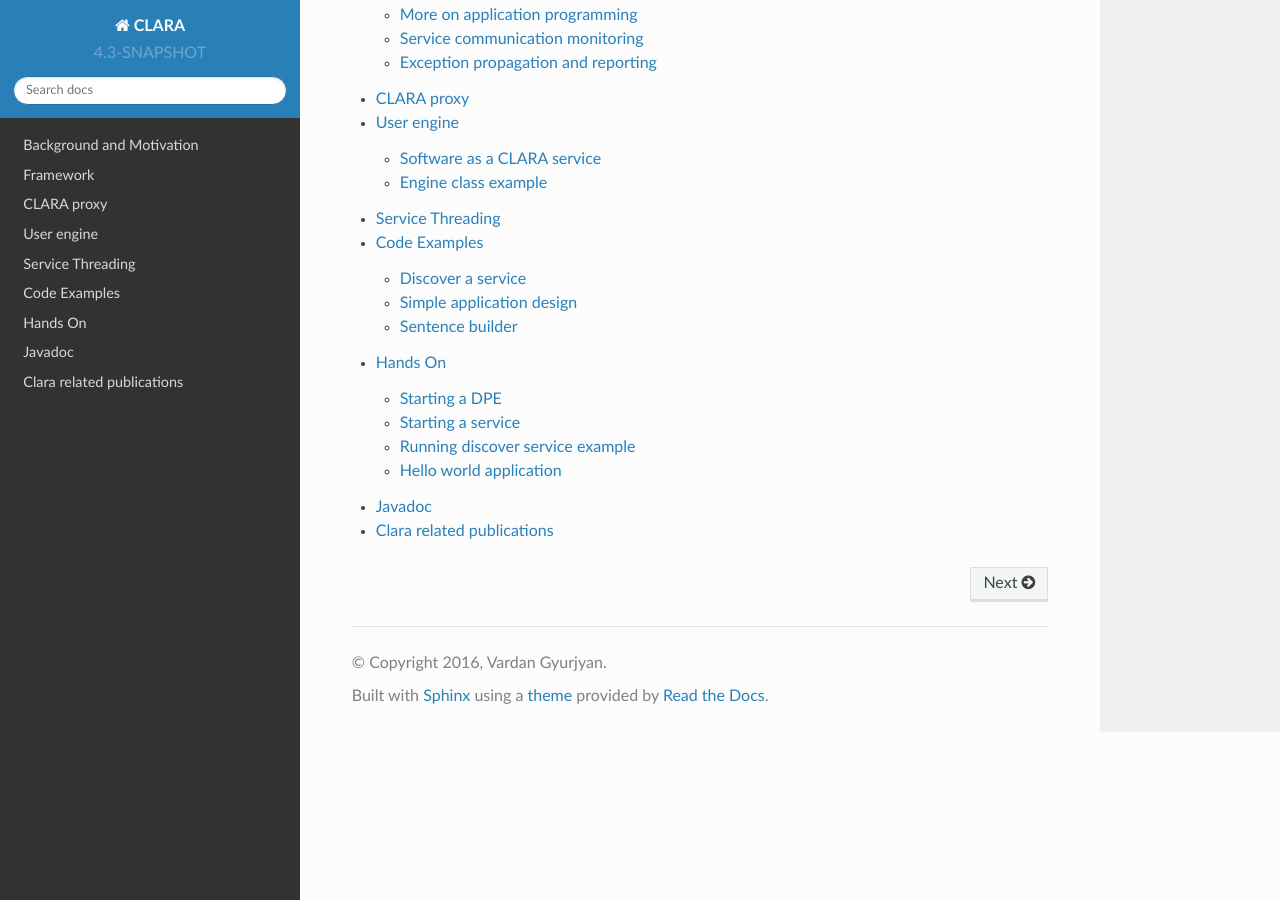
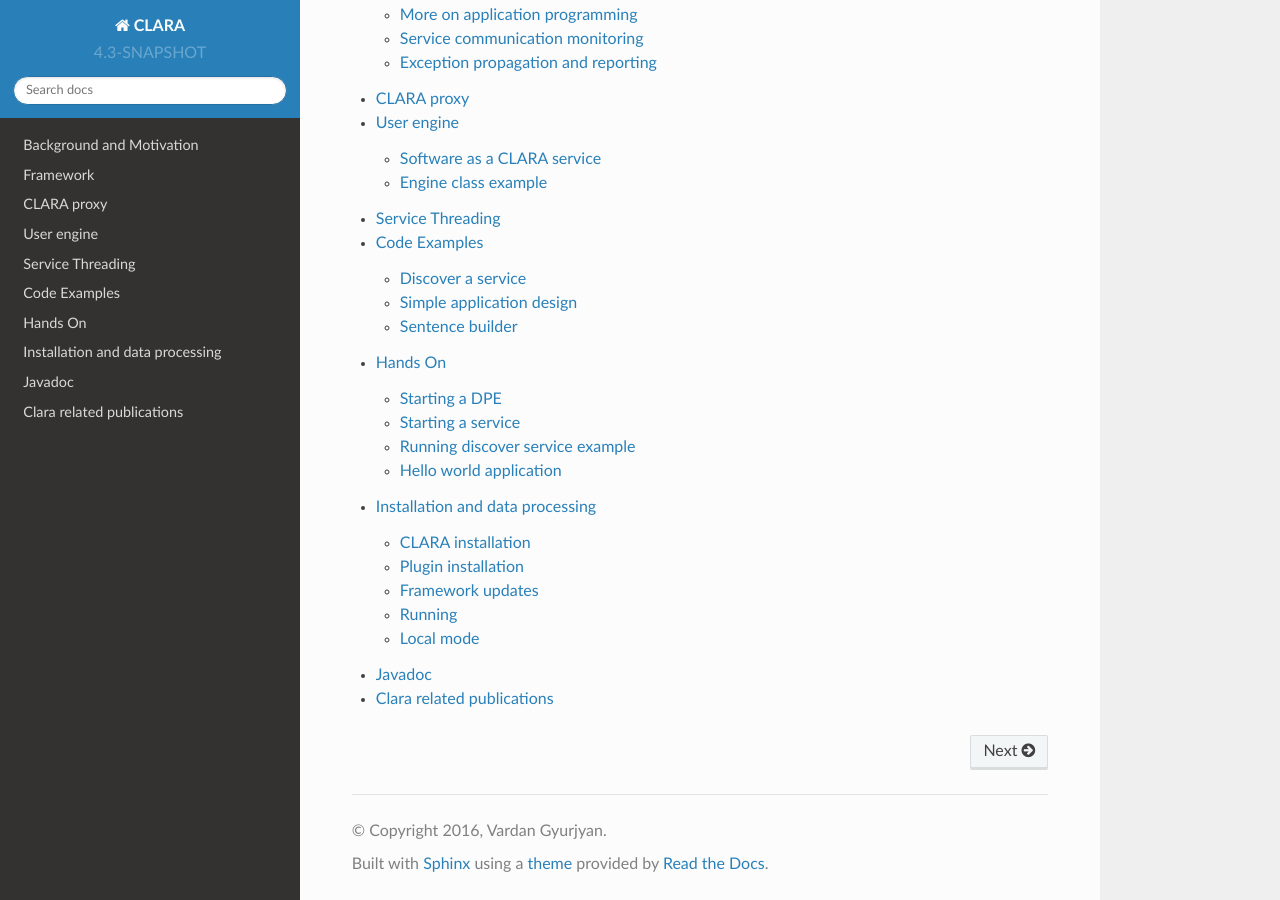
Before and after one commit to JeffersonLab/clara-docs, a Sphinx documentation site: the page built from source/index.rst, in a window 1280 px wide and 900 px high, scrolled down 601 px. Built offline with Sphinx 7.4.7 and the Read the Docs theme 2.0.0, drawn with Linux system fonts in a browser that asks for light colours; some of the changed lines change nothing that is shown.

Commit message:
- installation instructions

````diff
--- a/source/index.rst
+++ b/source/index.rst
@@ -26,5 +26,6 @@
    threading
    examples
    handson
+   installation-running
    Javadoc <https://claraweb.jlab.org/api/clara/>
    publications
--- /dev/null
+++ b/source/installation-running.rst
@@ -0,0 +1,129 @@
+
+*************
+Installation and data processing
+*************
+Installation and data processing instructions are presented for the Clara Java binding and for the JLAB CLAS12 services plugin.
+
+Before starting installation set the following env variables:
+.```
+> setenv CLARA_HOME = existing-directory/non-existent-dir_name
+```
+Note that directory where the CLARA run-time will be installed is not required to exist.
+
+CLARA installation
+==================
+.```
+> cd to-some-work dir
+> git clone https://github.com/JeffersonLab/clara-java.git
+> cd clara-java
+> gradle deploy
+```
+
+Plugin installation
+===================
+The presented CLARA plugin (i.e. Clas12 data processing services plugin) was developed as two separate project:
+   a) CLAS12 detector specific orchestrator project
+   b) CLAS12 reconstruction services project
+Since the project a) was developed by the CLARA team member (S. Mancilla) installation of the that part of a
+plugin is quit similar:
+..```
+> cd back to-some-work dir
+> git clone https://github.com/JeffersonLab/clasrec-orchestrators.git
+> cd clasrec-orchestrators
+> gradle deploy
+```
+After these two installation steps ( i.e. CLARA installation and CLAS12 reconstruction orchestrator installation) you will
+get a structured directory pointed by the $CLARA_HOME env variable furnished with all necessary jars, scripts and example
+configuration files.
+
+..```
+clara-coat/
+├── bin
+│   ├── clara-batch-dpe
+│   ├── clara-batch-processing
+│   ├── clara-dpe
+│   ├── clara-orchestrator
+│   ├── j_dpe
+│   ├── remove-dpe
+│   └── run-cloud
+├── lib
+│   ├── jclara-4.3-SNAPSHOT.jar
+│   ├── jeromq-0.3.5.jar
+│   ├── jopt-simple-4.9.jar
+│   ├── json-20160212.jar
+│   ├── jsr305-3.0.0.jar
+│   ├── protobuf-java-2.6.1.jar
+│   ├── snakeyaml-1.16.jar
+│   └── xmsg-2.3-SNAPSHOT.jar
+├── log
+└── plugins
+    └── clas12
+        ├── config
+        │   ├── dpe-clara.jsub
+        │   ├── files.list
+        │   ├── process-clara.jsub
+        │   └── services.yaml
+        ├── etc
+        ├── lib
+        │   ├── clasrec-orchestrators-0.8-SNAPSHOT.jar
+        │   ├── jevio-4.4.6.jar
+        │   └── jsap-2.1.jar
+        ├── log
+        └── services
+```
+In this directory structure plugin specific data structures and libraries (including) data processing services must be
+installed in three distinct subdirectories of the user specific plugin directory (plugins/clas12 as in this example),
+ namely: lib - directory to store supporting libraries required for data processing services to function properly,
+ services: directory to store data processing service libraries, abd etc - to store data processing specific data, such
+ as data definitions, databases, etc. We recommend that user plugin build script populate suggested directory structure.
+ But for now for the CLAS12 plugin installation we show a manual procedures as following:
+ .```
+Download from  https://userweb.jlab.org/~gavalian/software/coatjava/coatjava-3.0.tar.gz
+> download in to-some-work dir
+> tar -zxvf coatjava-3.0.tar.gz
+> cd coatjava/lib/clas
+> cp * $CLARA_HOME/plugins/clas12/lib/.
+> cd ../plugins
+> cp * $CLARA_HOME/plugins/clas12/services/.
+> cd ../../etc
+> cp -r bankdefs data $CLARA_HOME/plugins/clas12/etc/.
+```
+At this point installation of the CLARA and user plugin is completed. The only thing is required to put $CLARA_HOME/bin
+ into your PATH. This is most convenient to do in a shell startup script. Below is an example of setting CLARA_HOME
+ and upgrading PATH evn variable in .zshrc startup file:
+.```
+ # clara runtime
+ export CLARA_HOME=/Users/gurjyan/group/da/vhg/Clas/clara-coat
+ export PATH=$CLARA_HOME/bin:$PATH
+```
+
+Framework updates
+=================
+.```
+> cd to-some-work/clara-java
+> git pull
+> gradle deploy
+
+> cd to-some-work/clasrec-orchestrators
+> git pull
+> gradle deploy
+```
+
+
+Running
+=======
+Here we present two modes of running:
+a) local - data processing on a local computing resource and
+b) farm - processing on a batch farm system.
+JLAB farm PBS and Auger job scheduling systems will be used as a CLARA farm data processing example.
+
+Local mode
+==========
+.```
+run-clara
+```
+Farm mode
+==========
+.```
+run-clara -m farm -n number-of-nodes-to-scale
+```
````
